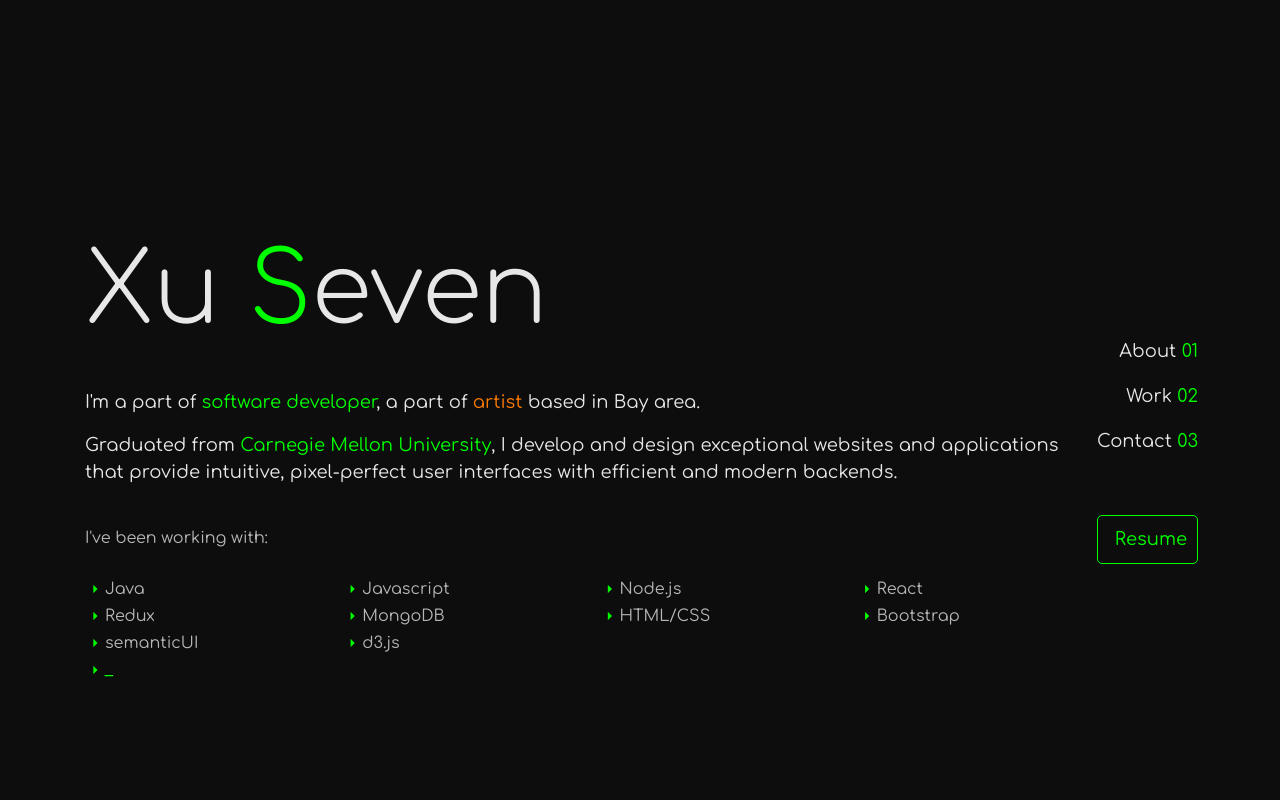
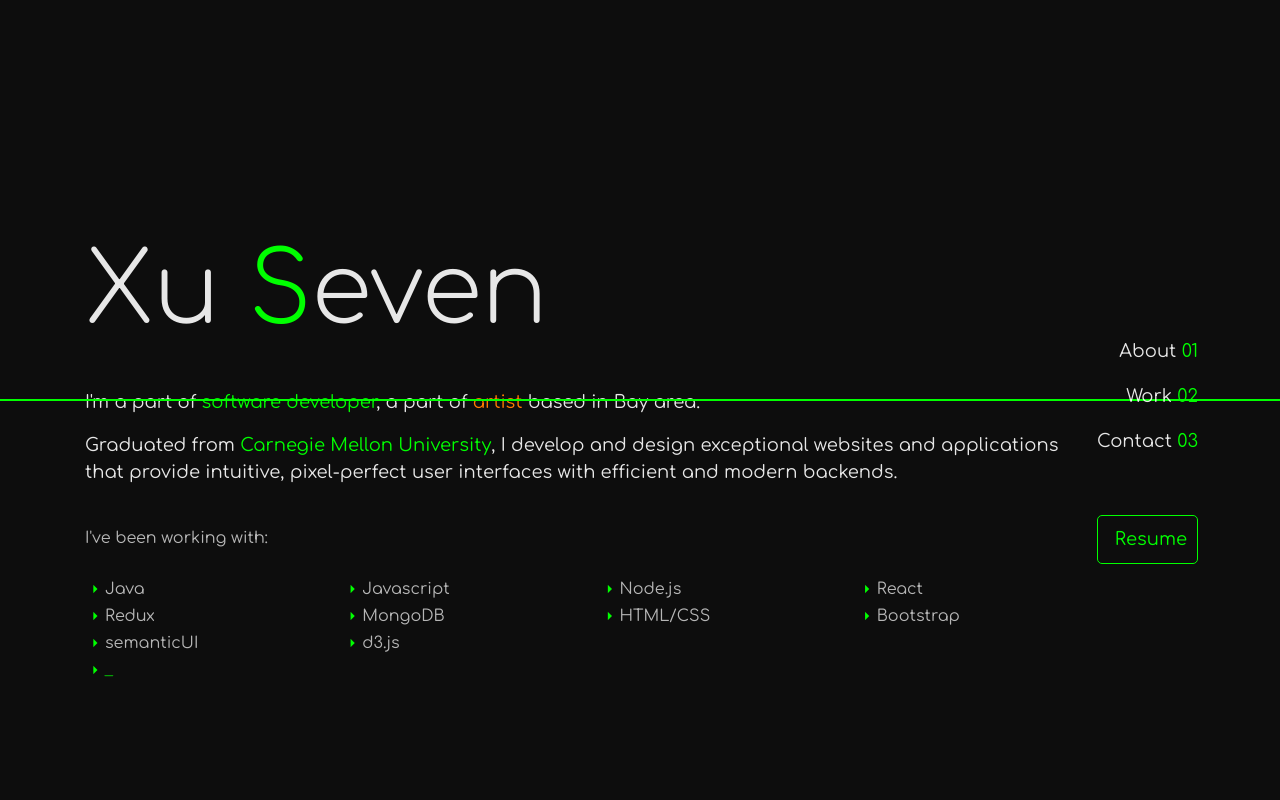
Before and after one commit to SevenXuxiaowen/xiaowenxu-home-v2, a React (Create React App) app: page / in a window 1280 px wide. Shown: the top 800 px of the page. Built offline with nearby package versions, Linux system fonts and the light colour scheme.

Commit message:
add music

```diff
--- a/public/index.html
+++ b/public/index.html
@@ -1,38 +1,40 @@
 <!DOCTYPE html>
 <html lang="en">
+
 <head>
   <meta charset="utf-8" />
   <link rel="icon" href="%PUBLIC_URL%/favicon.ico" />
   <meta name="viewport" content="width=device-width, initial-scale=1" />
   <meta name="theme-color" content="#000000" />
-    <meta
-      name="description"
-      content="Seven Xu - I'm a software developer based in Bay area."
-    />
+  <meta name="description" content="Seven Xu - I'm a software developer based in Bay area." />
   <link rel="apple-touch-icon" href="%PUBLIC_URL%/logo192.png" />
   <link rel="manifest" href="%PUBLIC_URL%/manifest.json" />
-    <link href="https://fonts.googleapis.com/css?family=Comfortaa:300,400,500,600,700&display=swap" rel="stylesheet">
-    <link rel="stylesheet" href="https://fonts.googleapis.com/icon?family=Material+Icons">
+  <link href="https://fonts.googleapis.com/css?family=Comfortaa:300,400,500,600,700&display=swap" rel="stylesheet" />
+  <link rel="stylesheet" href="https://fonts.googleapis.com/icon?family=Material+Icons" />
+
 
   <title>Seven Xu</title>
 </head>
 <style type="text/css">
-    body{
+  body {
     background-color: black;
   }
-    #canvas{
+
+  #canvas {
     /* z-index: 1; */
     position: fixed;
     left: -10%;
     width: 150%;
-        height: 100%
+    height: 100%;
   }
 </style>
+
 <body>
   <noscript>You need to enable JavaScript to run this app.</noscript>
+  <canvas id="canvas" resize></canvas>
   <div id="root"></div>
+
+  <script type="text/javascript" src="js/paper-full.js"></script>
+  <script type="text/paperscript" src="js/music.js" canvas="canvas" defer></script>
 </body>
-
-  <!-- <script type="text/javascript" src="js/paper-full.js"></script>
-  <script type="text/paperscript" src="js/music.js" canvas="canvas"></script> -->
 </html>
--- a/public/js/music.js
+++ b/public/js/music.js
@@ -27,13 +27,11 @@ var group = new Group({
     position: view.center
 });
 
-function onMouseDown() {
-    flip = !flip;
-}
+var context;
 
 var audio, source, analyserL, analyserR, freqByteData;
 
-view.onFrame = function() {
+view.onFrame = function () {
     var step = view.size.width / (amount + 1);
     var scale = view.size.height / 1.5;
     analyserL.getByteFrequencyData(freqByteData);
@@ -53,6 +51,15 @@ view.onFrame = function() {
 // Pause animation until we have data
 view.pause();
 
+var trigger = false;
+
+function onMouseDown(){
+    flip = !flip;
+}
+
+function onMouseMove() {
+    if (!trigger) {
+        trigger = true;
         var AudioContext = window.AudioContext || window.webkitAudioContext;
         if (AudioContext) {
             audio = new AudioContext();
@@ -79,6 +86,8 @@ if (AudioContext) {
             // TODO: Print error message
             alert('Audio not supported');
         }
+    }
+}
 
 function loadAudioBuffer(url) {
     // Load asynchronously
@@ -86,17 +95,17 @@ function loadAudioBuffer(url) {
     request.open("GET", url, true);
     request.responseType = "arraybuffer";
 
-    request.onload = function() {
+    request.onload = function () {
         audio.decodeAudioData(
             request.response,
-            function(buffer) {
+            function (buffer) {
                 source.buffer = buffer;
                 source.loop = true;
                 source.start(0);
                 view.play();
             },
 
-            function(buffer) {
+            function (buffer) {
                 alert("Error loading MP3");
             }
         );
```
Lines whose indentation alone changed are shown as unchanged.
